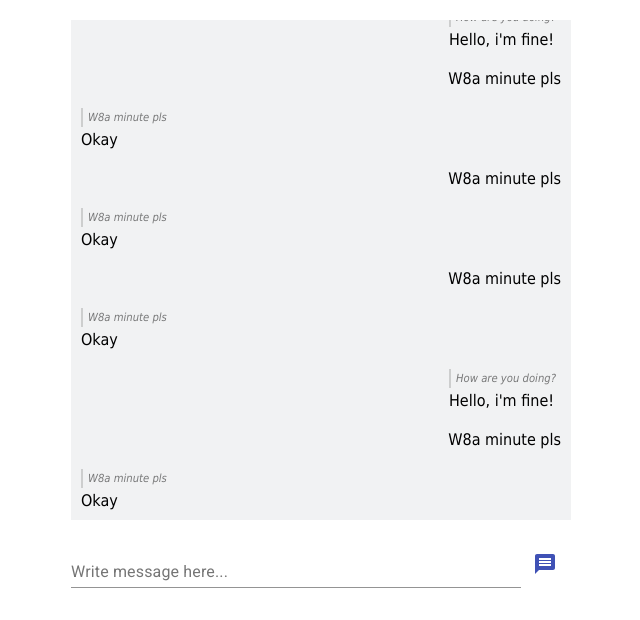
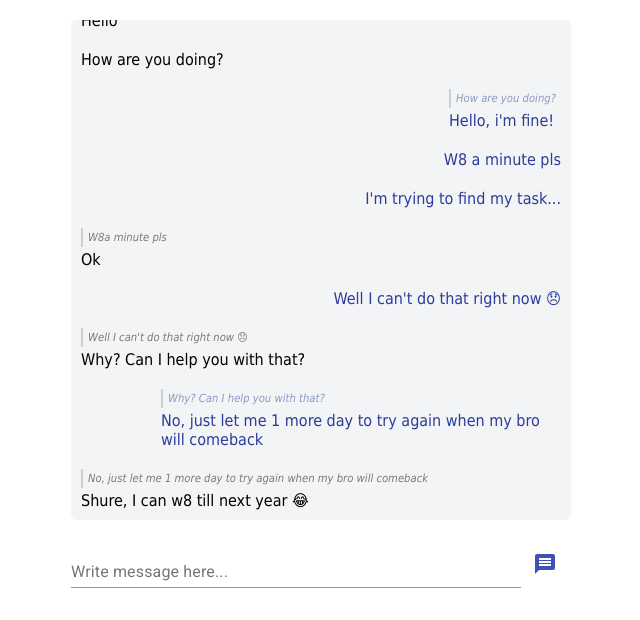
Before and after one commit to Max-0n/react_chat_app, a React (Create React App) app: page / in a window 1280 px wide. Shown: the top 620 px of the page, without its empty margins (319-959 px from the left). Built offline with nearby package versions, Linux system fonts and the light colour scheme.

Commit message:
Set up preview

```diff
--- a/src/App.tsx
+++ b/src/App.tsx
@@ -5,17 +5,7 @@ import { useForm } from "react-hook-form";
 import TextField from '@material-ui/core/TextField';
 import IconButton from '@material-ui/core/IconButton';
 import MessageIcon from '@material-ui/icons/Message';
-
-type ChatMessage = {
-  id: string,
-  isOwner: boolean,
-  message: string,
-  reply?: ChatMessage
-}
-
-type ChatForm = {
-  message: string
-}
+import { ChatMessage, ChatForm } from './interfaces';
 
 function App() {
   const { register, handleSubmit, setValue } = useForm();
@@ -44,78 +34,61 @@ function App() {
     {
       id: String(Math.random()),
       isOwner: true,
-      message: 'W8a minute pls'
+      message: 'W8 a minute pls'
+    },
+    {
+      id: String(Math.random()),
+      isOwner: true,
+      message: 'I\'m trying to find my task...'
     },
     {
       id: String(Math.random()),
       isOwner: false,
-      message: 'Okay',
+      message: 'Ok',
       reply: {
         id: String(Math.random()),
-        isOwner: true,
+        isOwner: false,
         message: 'W8a minute pls'
       }
     },
     {
       id: String(Math.random()),
       isOwner: true,
-      message: 'W8a minute pls'
+      message: 'Well I can\'t do that right now 😞'
     },
     {
       id: String(Math.random()),
       isOwner: false,
-      message: 'Okay',
+      message: 'Why? Can I help you with that?',
       reply: {
         id: String(Math.random()),
         isOwner: true,
-        message: 'W8a minute pls'
+        message: 'Well I can\'t do that right now 😞'
       }
     },
     {
       id: String(Math.random()),
       isOwner: true,
-      message: 'W8a minute pls'
+      message: 'No, just let me 1 more day to try again when my bro will comeback',
+      reply: {
+        id: String(Math.random()),
+        isOwner: false,
+        message: 'Why? Can I help you with that?'
+      },
     },
     {
       id: String(Math.random()),
       isOwner: false,
-      message: 'Okay',
+      message: 'Shure, I can w8 till next year 😂',
       reply: {
         id: String(Math.random()),
         isOwner: true,
-        message: 'W8a minute pls'
-      }
-    },
-    {
-      id: String(Math.random()),
-      isOwner: true,
-      message: 'Hello, i\'m fine!',
-      reply: {
-        id: String(Math.random()),
-        isOwner: false,
-        message: 'How are you doing?'
-      },
-    },
-    {
-      id: String(Math.random()),
-      isOwner: true,
-      message: 'W8a minute pls'
-    },
-    {
-      id: String(Math.random()),
-      isOwner: false,
-      message: 'Okay',
-      reply: {
-        id: String(Math.random()),
-        isOwner: true,
-        message: 'W8a minute pls'
+        message: 'No, just let me 1 more day to try again when my bro will comeback'
       }
     }
   ]);
 
   const onSubmit = (from: ChatForm) => {
-    console.log('34', from);
-
     const chatItem: ChatMessage = {
       id: String(Math.random()),
       isOwner: true,
@@ -129,7 +102,6 @@ function App() {
 
   const replyUpdated = (reply: any) => {
     setReplyMessage(reply);
-    console.log(replyMessage);
   }
 
   return (
--- a/src/components/ChatView.scss
+++ b/src/components/ChatView.scss
@@ -4,7 +4,8 @@
   max-width: 500px;
   max-height: 500px;
   height: 100%;
-  background-color: #f1f2f3;
+  background-color: #f3f4f5;
+  border-radius: 6px;
   overflow: auto;
 
   .wrapper {
@@ -23,6 +24,7 @@
 
     &.owner {
       align-self: flex-end;
+      color: #2b3c9c;
     }
   }
 }
--- a/src/components/ChatView.tsx
+++ b/src/components/ChatView.tsx
@@ -1,12 +1,12 @@
 import React, { useState, useRef, useEffect } from 'react';
+import { ChatMessage } from '../interfaces';
 import './ChatView.scss';
 
 function ChatView({ chatList, replyUpdated }: any) {
-  const [replyMessage, setReplyMessage] = useState<any | null>(null);
+  const [replyMessage, setReplyMessage] = useState<ChatMessage | null>(null);
   const wrapper = useRef<any | null>(null);
 
   useEffect(() => {
-    console.log('$', chatList);
     setReplyMessage(null);
     replyUpdated(null);
     wrapper.current.scrollTop = wrapper.current.scrollHeight;
--- /dev/null
+++ b/src/interfaces.ts
@@ -0,0 +1,10 @@
+export type ChatMessage = {
+  id: string,
+  isOwner: boolean,
+  message: string,
+  reply?: ChatMessage
+}
+
+export type ChatForm = {
+  message: string
+}
```
Also changed, not shown: 20 other files (tests, documents, lock files or other folders).
